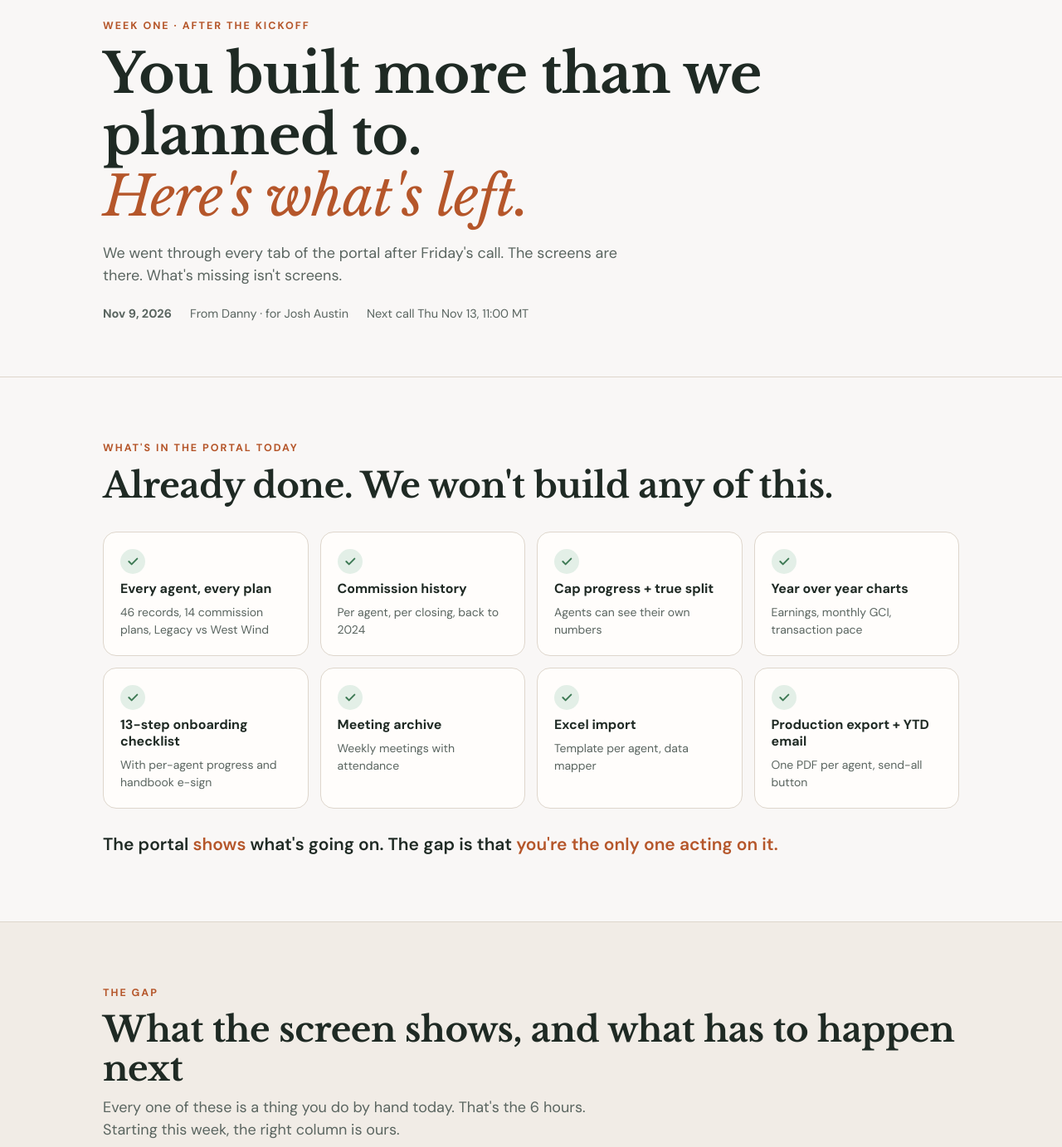
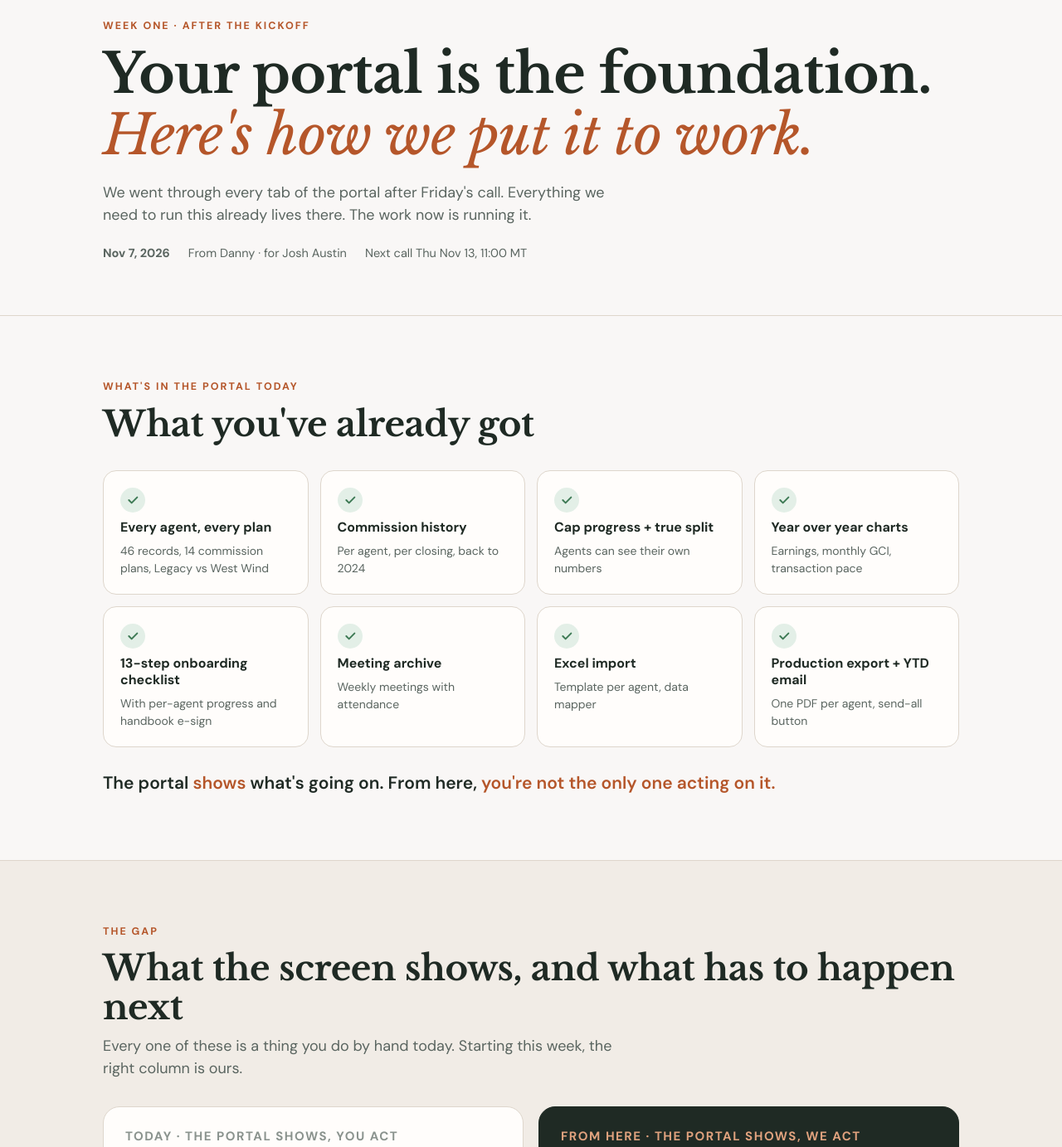
Before and after one commit to runratepartners/hoh-proposal, a plain HTML site: page week-one/index.html in a window 1280 px wide. Shown: the part 120-1503 px from the top of the page at 83% size. Drawn offline with nearby package versions, Linux system fonts and the light colour scheme.

Commit message:
Reframe week-one page copy, date Nov 7

```diff
--- a/week-one/index.html
+++ b/week-one/index.html
@@ -109,16 +109,16 @@ footer{padding:28px 0 44px;font-size:12px;letter-spacing:.12em;text-transform:up
   <div class="wrap">
     <img class="logo" src="https://hunterofhomes.info/assets/hunter-of-homes-logo-DUVXlMfr.png" alt="Hunter of Homes, ERA Powered">
     <p class="eyebrow">Week one · After the kickoff</p>
-    <h1>You built more than we planned to.<br><em>Here's what's left.</em></h1>
-    <p class="lede" style="margin-top:18px">We went through every tab of the portal after Friday's call. The screens are there. What's missing isn't screens.</p>
-    <div class="meta"><span><b>Nov 9, 2026</b></span><span>From Danny · for Josh Austin</span><span>Next call Thu Nov 13, 11:00 MT</span></div>
+    <h1>Your portal is the foundation.<br><em>Here's how we put it to work.</em></h1>
+    <p class="lede" style="margin-top:18px">We went through every tab of the portal after Friday's call. Everything we need to run this already lives there. The work now is running it.</p>
+    <div class="meta"><span><b>Nov 7, 2026</b></span><span>From Danny · for Josh Austin</span><span>Next call Thu Nov 13, 11:00 MT</span></div>
   </div>
 </header>
 
 <section>
   <div class="wrap">
     <p class="eyebrow">What's in the portal today</p>
-    <h2>Already done. We won't build any of this.</h2>
+    <h2>What you've already got</h2>
     <div class="audit">
       <div class="au"><div class="chk"><svg viewBox="0 0 24 24"><path d="M5 12l5 5L20 7"/></svg></div><h3>Every agent, every plan</h3><p>46 records, 14 commission plans, Legacy vs West Wind</p></div>
       <div class="au"><div class="chk"><svg viewBox="0 0 24 24"><path d="M5 12l5 5L20 7"/></svg></div><h3>Commission history</h3><p>Per agent, per closing, back to 2024</p></div>
@@ -129,7 +129,7 @@ footer{padding:28px 0 44px;font-size:12px;letter-spacing:.12em;text-transform:up
       <div class="au"><div class="chk"><svg viewBox="0 0 24 24"><path d="M5 12l5 5L20 7"/></svg></div><h3>Excel import</h3><p>Template per agent, data mapper</p></div>
       <div class="au"><div class="chk"><svg viewBox="0 0 24 24"><path d="M5 12l5 5L20 7"/></svg></div><h3>Production export + YTD email</h3><p>One PDF per agent, send-all button</p></div>
     </div>
-    <p class="callout">The portal <span>shows</span> what's going on. The gap is that <span>you're the only one acting on it.</span></p>
+    <p class="callout">The portal <span>shows</span> what's going on. From here, <span>you're not the only one acting on it.</span></p>
   </div>
 </section>
 
@@ -137,7 +137,7 @@ footer{padding:28px 0 44px;font-size:12px;letter-spacing:.12em;text-transform:up
   <div class="wrap">
     <p class="eyebrow">The gap</p>
     <h2>What the screen shows, and what has to happen next</h2>
-    <p class="lede">Every one of these is a thing you do by hand today. That's the 6 hours. Starting this week, the right column is ours.</p>
+    <p class="lede">Every one of these is a thing you do by hand today. Starting this week, the right column is ours.</p>
     <div class="svr">
       <div class="col">
         <h3>Today · the portal shows, you act</h3>
```
